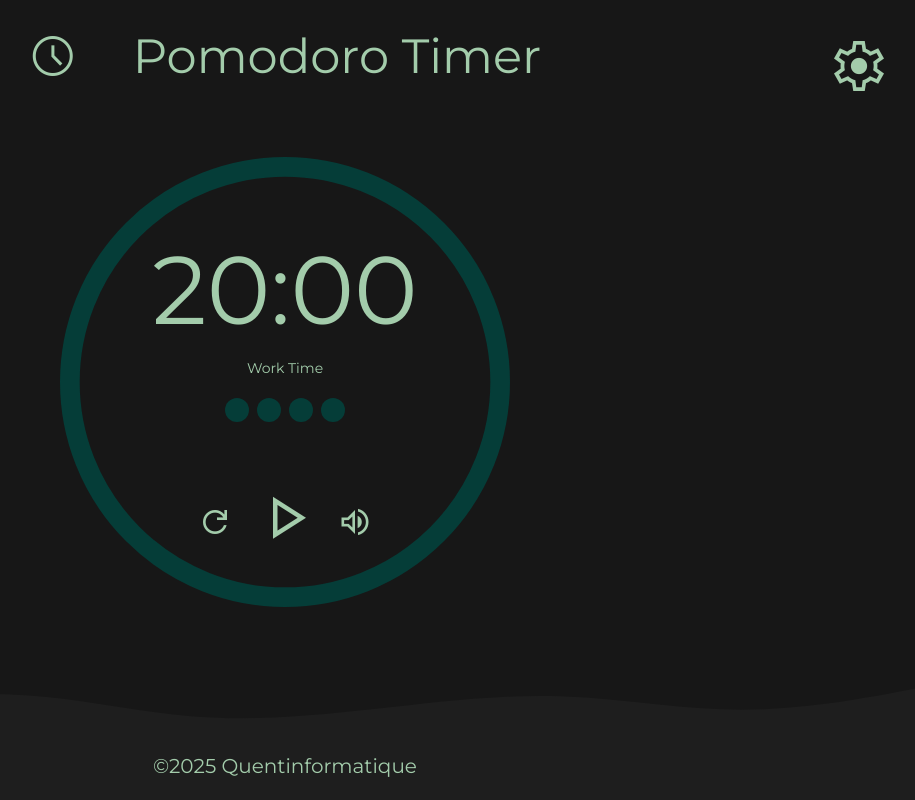
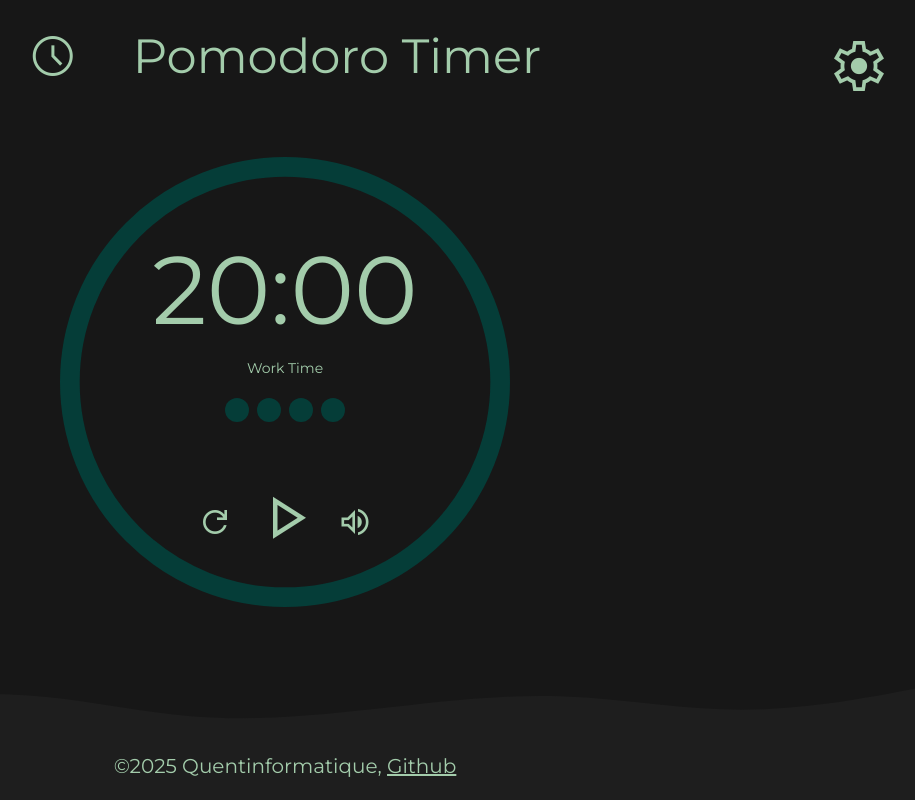
Before and after one commit to quentinformatique/pomodoro-timer, a React (Vite) app: page / in a window 1280 px wide. Shown: the whole page, without its empty margins (355-1270 px from the left). Built offline with nearby package versions, Linux system fonts and the light colour scheme.

Commit message:
feat: add README.md

```diff
--- a/src/Views/Components/Footer/Footer.tsx
+++ b/src/Views/Components/Footer/Footer.tsx
@@ -9,7 +9,7 @@ export const Footer : FC = () => {
                 </div>
                 <div className="bg-light-gray  p-5">
                     <p className="text-center text-xl">
-                        ©2025 Quentinformatique
+                        ©2025 Quentinformatique, <a className="underline" href="https://github.com/quentinformatique/pomodoro-timer">Github</a>
                     </p>
                 </div>
             </footer>
```
